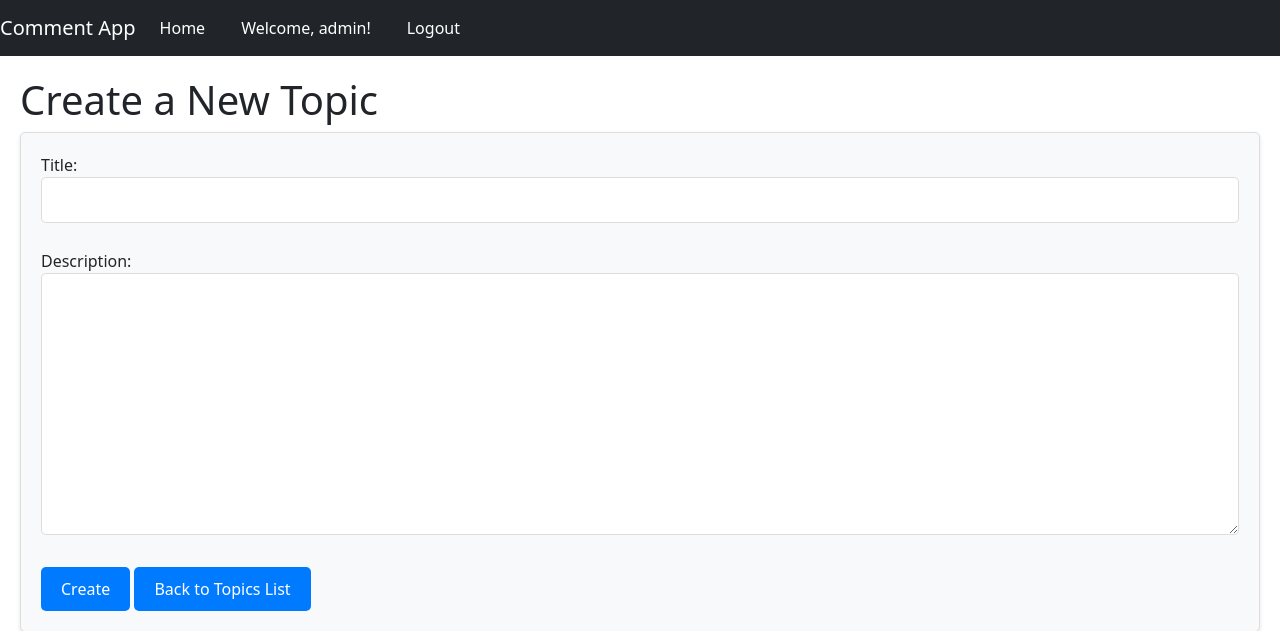
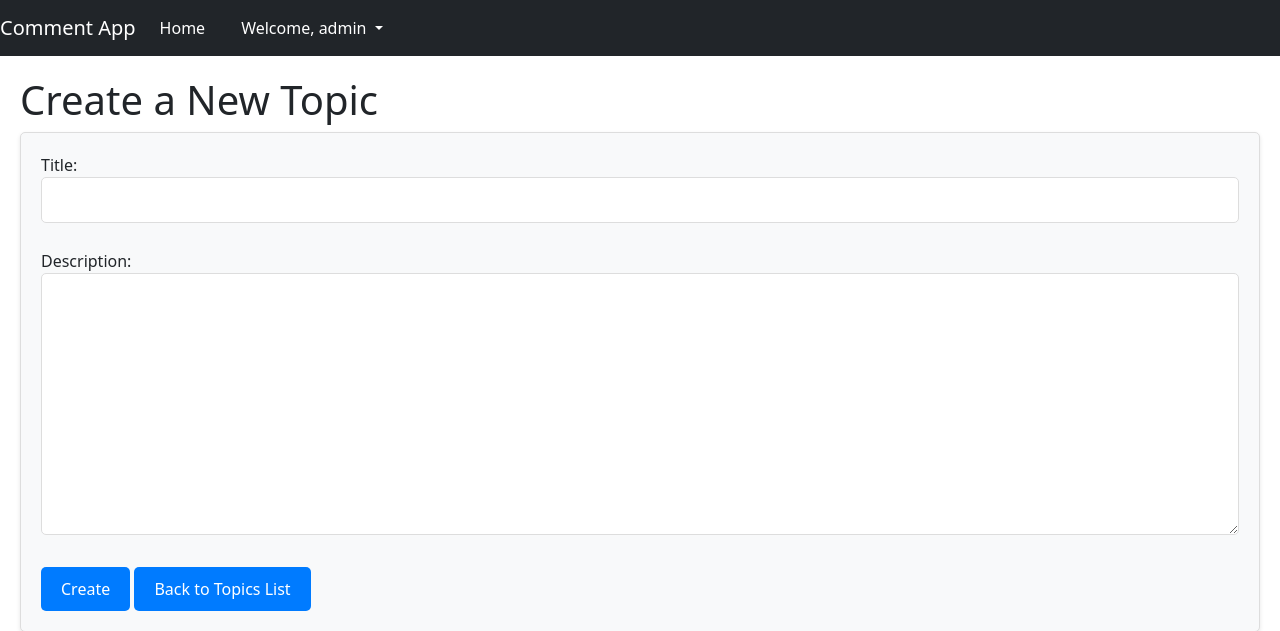
Before and after one commit to hosseinhtt/commentapp, a Django app: page /topic/create/ in a window 1280 px wide. Shown: the top 631 px of the page. Run offline with Django 4.2, Linux system fonts and the light colour scheme; a user stored in the database is signed in.

Commit message:
little changes

```diff
--- a/static/styles.css
+++ b/static/styles.css
@@ -110,4 +110,5 @@ a:hover {
 /* Hover effect for the "Back to Topics List" button (optional) */
 .form-container button a:hover {
     /* Add any hover styles if needed, but you mentioned you want no change */
+    background-color: #0056b3;
 }
--- a/templates/base.html
+++ b/templates/base.html
@@ -18,32 +18,38 @@
         </button>
 
         <div class="collapse navbar-collapse" id="navbarNav">
-            <ul class="navbar-nav ml-auto"> <!-- Use ml-auto to align items to the right -->
-                {% block navbar %} <!-- Define a block for the navigation content -->
-                    <!-- Include your navigation content here -->
+            <ul class="navbar-nav">
+                {% block navbar %}
                 <li class="nav-item">
                     <a class="nav-link" href="{% url 'topics_list' %}">Home</a>
                 </li>
+                {% endblock %}
+            </ul>
 
-                    <!-- Add more navigation items as needed -->
-                {% endblock %}
             {% if user.is_authenticated %}
-                    <li class="nav-item">
-                        <span class="nav-link">Welcome, {{ user.username }}!</span>
+            <ul class="navbar-nav ml-auto">
+                <li class="nav-item dropdown">
+                    <a class="nav-link dropdown-toggle" href="" id="userDropdown" role="button" data-toggle="dropdown"
+                        aria-haspopup="true" aria-expanded="false">
+                        Welcome, {{ user.username }}
+                    </a>
+                    <div class="dropdown-menu" aria-labelledby="userDropdown">
+                        <a class="dropdown-item" href="{% url 'user_profile' %}">Profile</a>
+                        <div class="dropdown-divider"></div>
+                        <a class="dropdown-item" href="{% url 'logout' %}">Logout</a>
+                    </div>
                 </li>
-                    <li class="nav-item">
-                        <a class="nav-link" href="{% url 'logout' %}">Logout</a>
-                    </li>
+            </ul>
             {% else %}
+            <ul class="navbar-nav ml-auto">
                 <li class="nav-item">
                     <a class="nav-link" href="{% url 'login' %}">Login</a>
                 </li>
                 <li class="nav-item">
                     <a class="nav-link" href="{% url 'register' %}">Signup</a>
                 </li>
+            </ul>
             {% endif %}
-            </ul>
-            <!-- Add any other navigation elements or forms here -->
         </div>
     </nav>
 
@@ -76,5 +82,7 @@
     </footer>
 
     <script src="https://cdn.jsdelivr.net/npm/bootstrap@5.3.2/dist/js/bootstrap.bundle.min.js" integrity="sha384-C6RzsynM9kWDrMNeT87bh95OGNyZPhcTNXj1NW7RuBCsyN/o0jlpcV8Qyq46cDfL" crossorigin="anonymous"></script>
+    <script src="https://code.jquery.com/jquery-3.6.0.min.js" integrity="sha384-KyZXEAg3QhqLMpG8r+HuJsL2fNpJvU5+O+CQFnw5OTWttaX9bU5F5d5LOsF5F5/5F5" crossorigin="anonymous"></script>
+
 </body>
 </html>
--- a/templates/login.html
+++ b/templates/login.html
@@ -1,11 +1,13 @@
 {% extends 'base.html' %}
 
 {% block title %}Login Page{% endblock %}
+{% block body %}
+<div class="form-container">
 
-{% block body %}
     <form method="post">
         {% csrf_token %}
         {{ form.as_p }}
         <button type="submit">Login</button>
     </form>
+</div>
 {% endblock %}
--- a/templates/signup.html
+++ b/templates/signup.html
@@ -5,11 +5,12 @@
 {% block body %}
 
     <h1>Signup</h1>
+<div class="form-container">
 
     <form method="post">
         {% csrf_token %}
         {{ form.as_p }}
         <button type="submit">Signup</button>
     </form>
-
+</div>
 {% endblock %}
--- a/topic/views.py
+++ b/topic/views.py
@@ -14,6 +14,12 @@ from .forms import *
 
 class CustomLoginView(LoginView):
     template_name = 'login.html'  # Create a login template
+    success_url = reverse_lazy('topics_list')  # Specify the success URL
+
+    def form_valid(self, form):
+        # Perform the login and redirect to the success URL
+        response = super().form_valid(form)
+        return response
 
 class CustomLogoutView(LogoutView):
     pass  # You can customize the logout view if needed
```
Also changed, not shown: db.sqlite3. Lines whose indentation alone changed are shown as unchanged.
